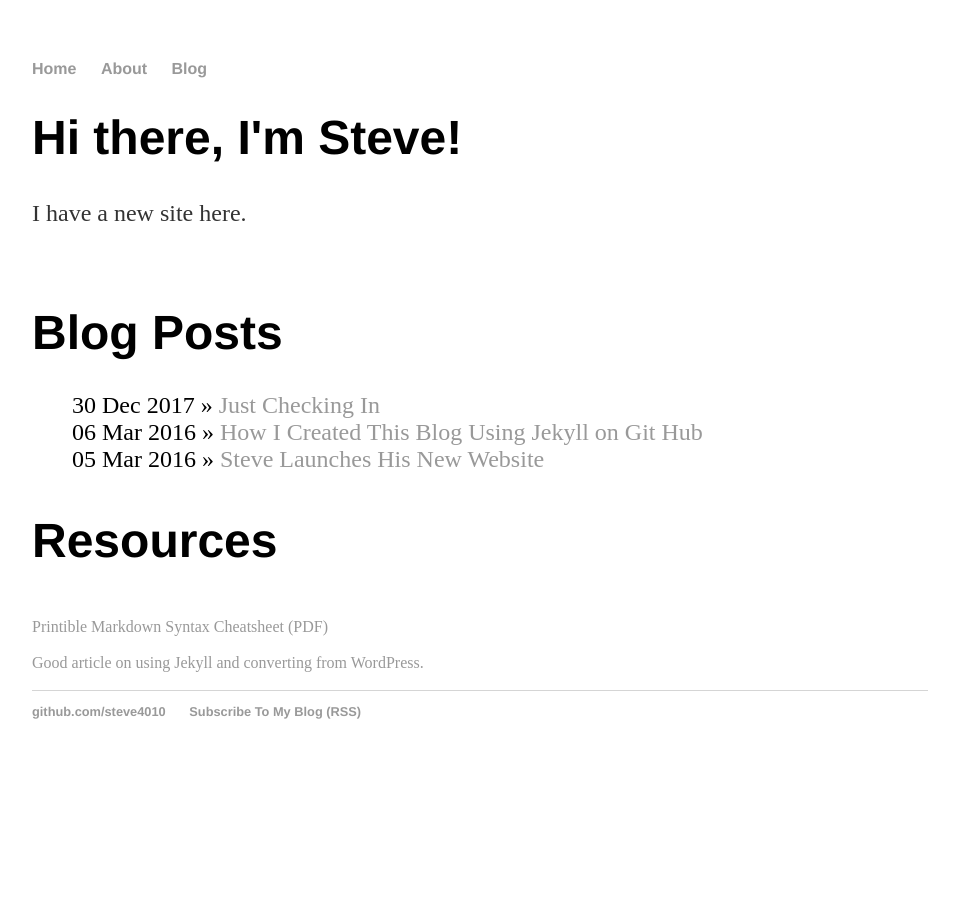
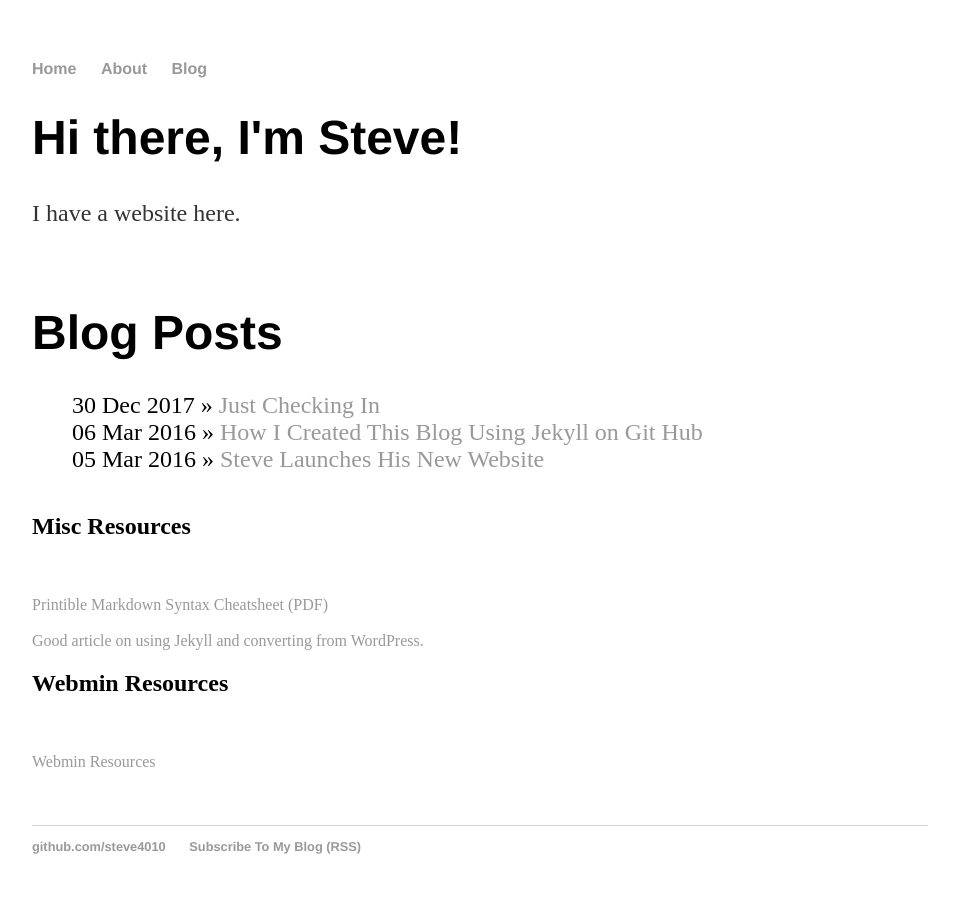
Before and after one commit to steve4010/steve4010.github.io, a Jekyll site: the page built from index.html, in a window 1280 px wide. Shown: the whole page, without its empty margins (160-1119 px from the left). Built offline with Jekyll 4.4.1, drawn with Linux system fonts in a browser that asks for light colours.

Commit message:
Update index.html

```diff
--- a/index.html
+++ b/index.html
@@ -4,7 +4,7 @@ title: Steve4010, Jack of All Trades
 ---
 <div class="blurb">
 	<h1>Hi there, I'm Steve!</h1>
-	<p>I have a new site here.</p>
+	<p>I have a website here.</p>
 </div><!-- /.blurb -->
 <br>
 <h1>Blog Posts</h1>
@@ -14,11 +14,15 @@ title: Steve4010, Jack of All Trades
     {% endfor %}
   </ul>
 
-  <h1>Resources</h1>
-  <br>
+  <h2>Misc Resources</h2>
+  <br><br>
 
   <a href="http://packetlife.net/media/library/16/Markdown.pdf">Printible Markdown Syntax Cheatsheet (PDF)</a><br><br>
   <a href="https://mademistakes.com/articles/using-jekyll-2016/">Good article on using Jekyll and converting from WordPress.</a>
 
+<h2>Webmin Resources</h2>
+<br><br>
+
+ <a href="webmin.html">Webmin Resources</a><br><br>
 
   <br><br>
```
